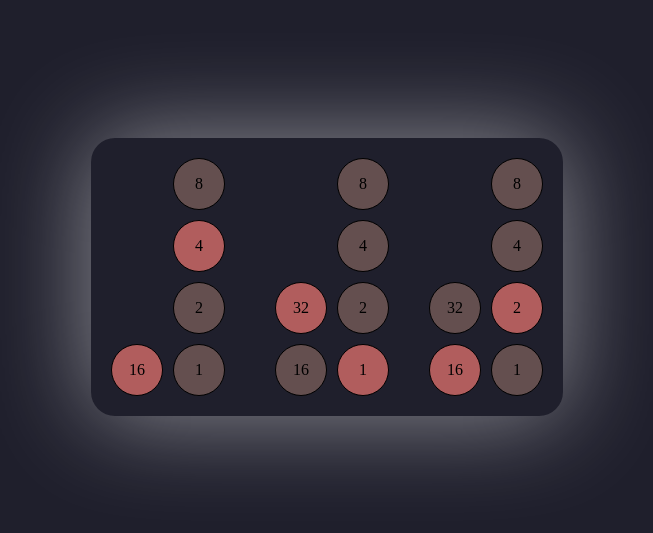
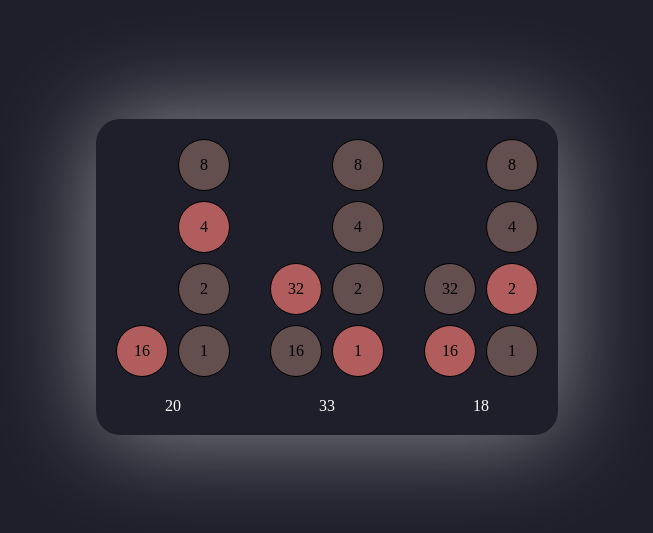
Before and after one commit to jalensailin/binary-clock-js, a plain HTML site: page index.html in a window 1280 px wide. Shown: the part 123-656 px from the top of the page, without its empty margins (313-966 px from the left). Drawn offline with Linux system fonts and the light colour scheme.

Commit message:
Add logic/display of decimal time

```diff
--- a/index.css
+++ b/index.css
@@ -18,14 +18,14 @@ binary-clock {
   align-items: center;
   gap: 40px;
 
-  /* background-color: rgb(53, 36, 102); */
   border-radius: 24px;
 
   box-shadow: 0px 0px 100px rgba(255, 255, 255, 0.5);
 
   padding: 20px;
 
-  time.binary-time {
+  time {
+    &.binary-time {
       display: grid;
       gap: 10px;
 
@@ -58,4 +58,15 @@ binary-clock {
         }
       }
     }
+
+    &.decimal-time {
+      display: flex;
+      justify-content: center;
+      align-items: center;
+
+      color: white;
+
+      margin-top: 20px;
     }
+  }
+}
--- a/index.html
+++ b/index.html
@@ -19,8 +19,8 @@
             <pip></pip>
             <pip></pip>
             <pip></pip>
-            <time class="decimal-time"></time>
           </time>
+          <time class="decimal-time"></time>
         </clock-hours>
         <clock-minutes>
           <time class="binary-time">
--- a/index.js
+++ b/index.js
@@ -27,20 +27,28 @@ function toBinary(decimal) {
   return (decimal >>> 0).toString(2).padStart(8, "0");
 }
 
-/**
- * Updates the clock by setting the active class on the pips.
- * This function is called once every second.
- */
-function updateClock() {
-  const date = new Date();
-  const binary = {
-    hours: toBinary(date.getHours()),
-    minutes: toBinary(date.getMinutes()),
-    seconds: toBinary(date.getSeconds()),
+function getTime(date, { binary = false } = {}) {
+  const time = {
+    hours: date.getHours(),
+    minutes: date.getMinutes(),
+    seconds: date.getSeconds(),
   };
 
+  if (binary)
+    Object.assign(time, {
+      hours: toBinary(time.hours),
+      minutes: toBinary(time.minutes),
+      seconds: toBinary(time.seconds),
+    });
+
+  return time;
+}
+
+function updateBinaryTime(date) {
+  const binaryTime = getTime(date, { binary: true });
+
   UNITS.forEach((unit) => {
-    const binaryValue = Array.from(binary[unit]).map((value) => Number.parseInt(value, 2));
+    const binaryValue = Array.from(binaryTime[unit]).map((value) => Number.parseInt(value, 2));
     const pips = Array.from(clock[unit]);
 
     binaryValue.forEach((value, index) => {
@@ -48,6 +56,25 @@ function updateClock() {
       value ? pip.classList.add("active") : pip.classList.remove("active");
     });
   });
+}
+
+function updateDecimalTime(date) {
+  const decimalTime = getTime(date);
+  UNITS.forEach((unit) => {
+    const pip = clock.querySelector(`clock-${unit} time.decimal-time`);
+    pip.textContent = decimalTime[unit];
+  });
+}
+
+/**
+ * Updates the clock by setting the active class on the pips.
+ * This function is called once every second.
+ */
+function updateClock() {
+  const date = new Date();
+
+  updateBinaryTime(date);
+  updateDecimalTime(date);
 }
 
 /**
```
Lines whose indentation alone changed are shown as unchanged.
